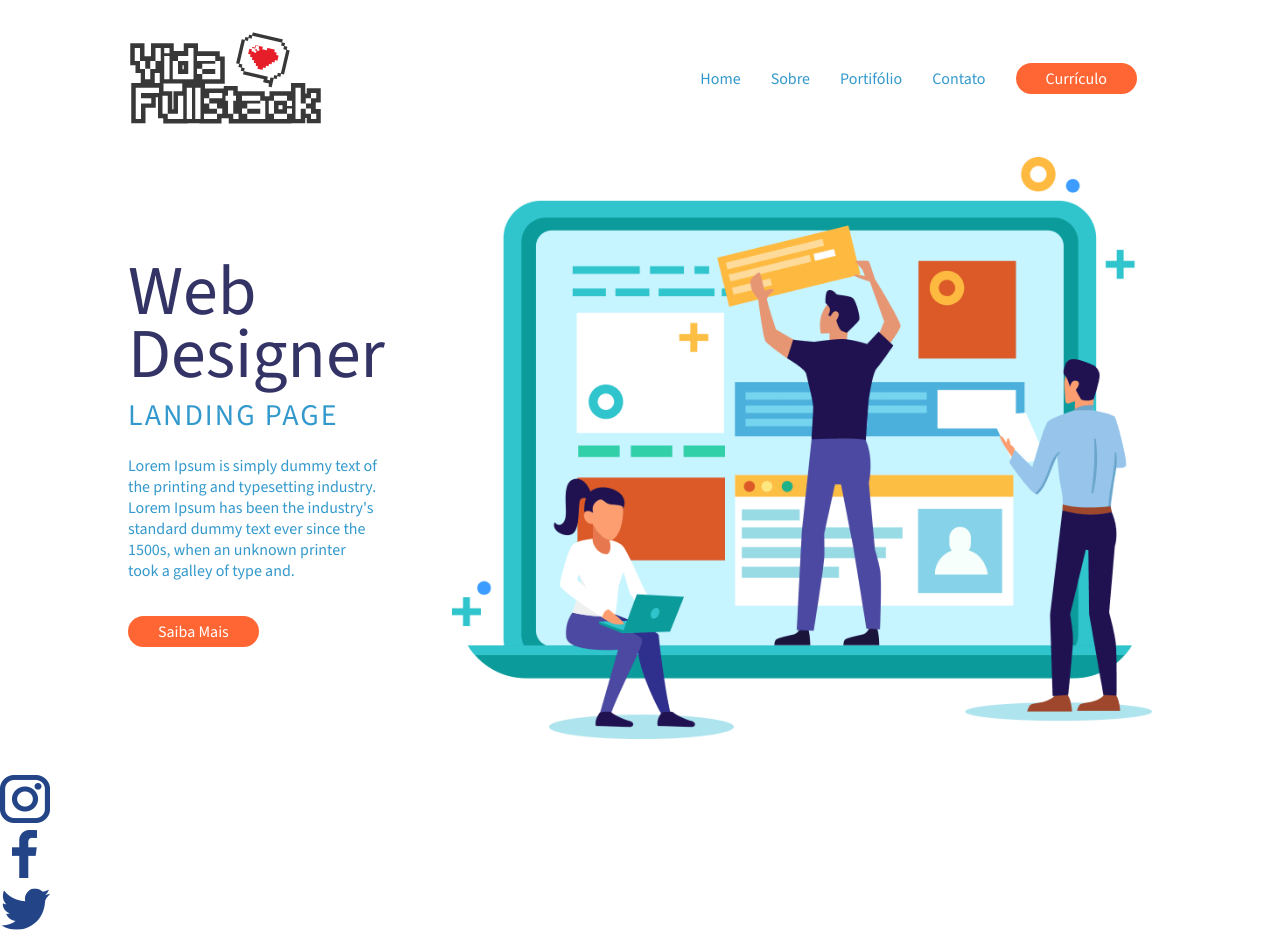
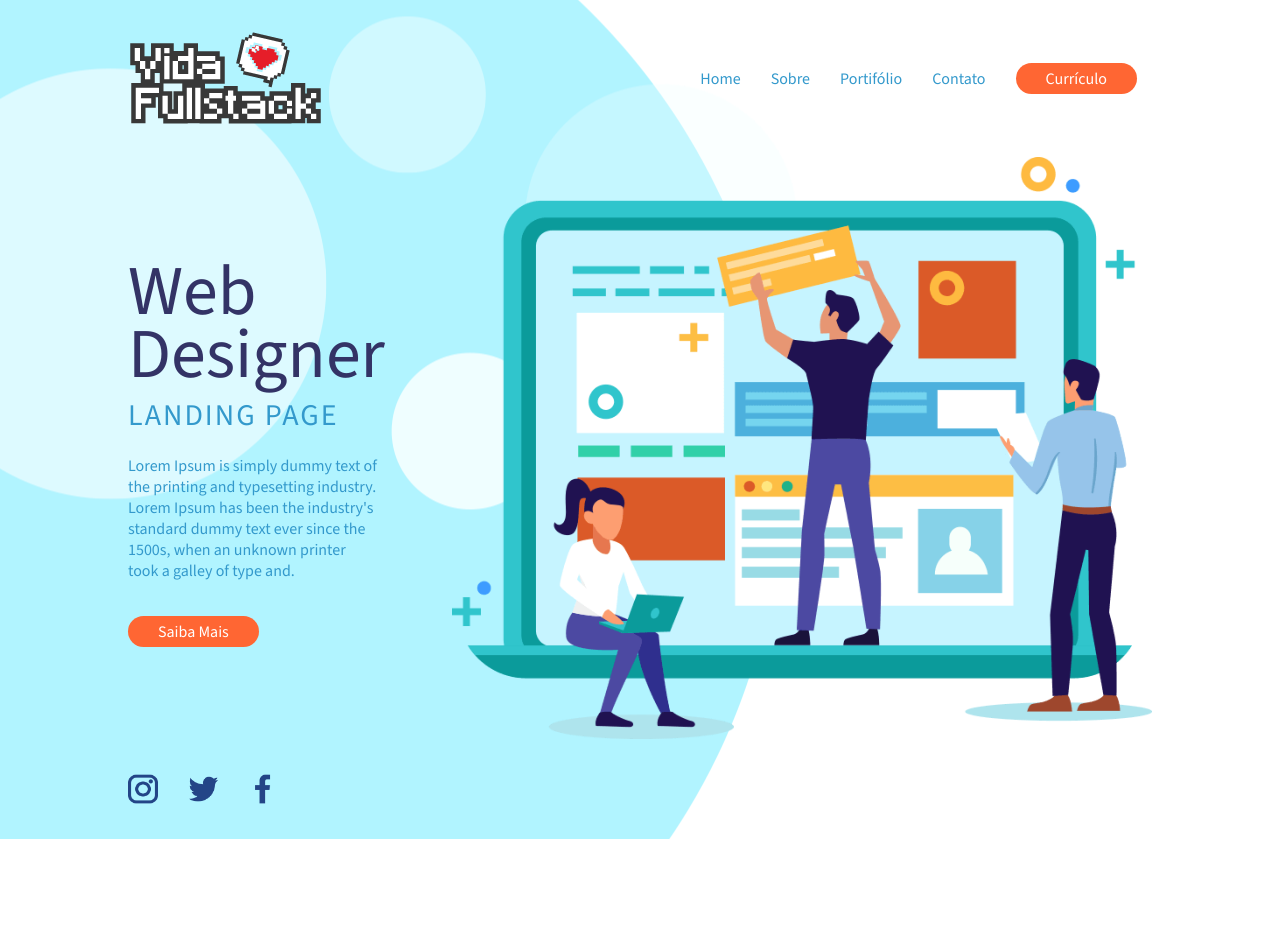
Before and after one commit to brucealberto/aula-vfs07, a plain HTML site: page index.html in a window 1280 px wide. After the commit the page ends 839 px from the top, so only its background shows below. Drawn offline with nearby package versions, Linux system fonts and the light colour scheme.

Commit message:
imagem background e criação do footer

```diff
--- /dev/null
+++ b/assets/css/footer.css
@@ -0,0 +1,7 @@
+footer ul li {
+  margin: 0 30px 0 0;
+}
+
+footer ul li a img {
+  width: 30px;
+}
--- a/assets/css/header.css
+++ b/assets/css/header.css
@@ -7,7 +7,6 @@ header nav ul {
   display: flex;
   flex-direction: row;
   align-items: center;
-  list-style: none;
 }
 
 header nav ul li a {
--- a/assets/css/style.css
+++ b/assets/css/style.css
@@ -5,6 +5,7 @@
 @import "./header.css";
 @import "./button.css";
 @import "./main.css";
+@import "./footer.css";
 
 /*Reset Css*/
 * {
@@ -15,8 +16,15 @@
   font: inherit;
   vertical-align: baseline;
   text-decoration: none;
+  list-style: none;
   font-family: 'Source Sans 3', sans-serif;
   font-weight: 300;
+}
+
+body {
+  background-image: url("../images/bolha-background.png");
+  background-repeat: no-repeat;
+  background-position: left;
 }
 
 .container {
--- a/index.html
+++ b/index.html
@@ -66,12 +66,18 @@
   <!-- Fim Container -->
 
   <!-- Rodapé -->
-  <footer>
+  <footer class="container">
     <!-- Redes Sociais -->
-    <ul>
+    <ul class="row">
       <li>
         <a href="#">
           <img src="./assets/images/logo-insta.png" alt="instagram">
+        </a>
+      </li>
+
+      <li>
+        <a href="#">
+          <img src="./assets/images/logo-twitter.png" alt="twitter">
         </a>
       </li>
 
@@ -81,11 +87,6 @@
         </a>
       </li>
 
-      <li>
-        <a href="#">
-          <img src="./assets/images/logo-twitter.png" alt="twitter">
-        </a>
-      </li>
     </ul>
     <!-- Redes Sociais -->
   </footer>
```
